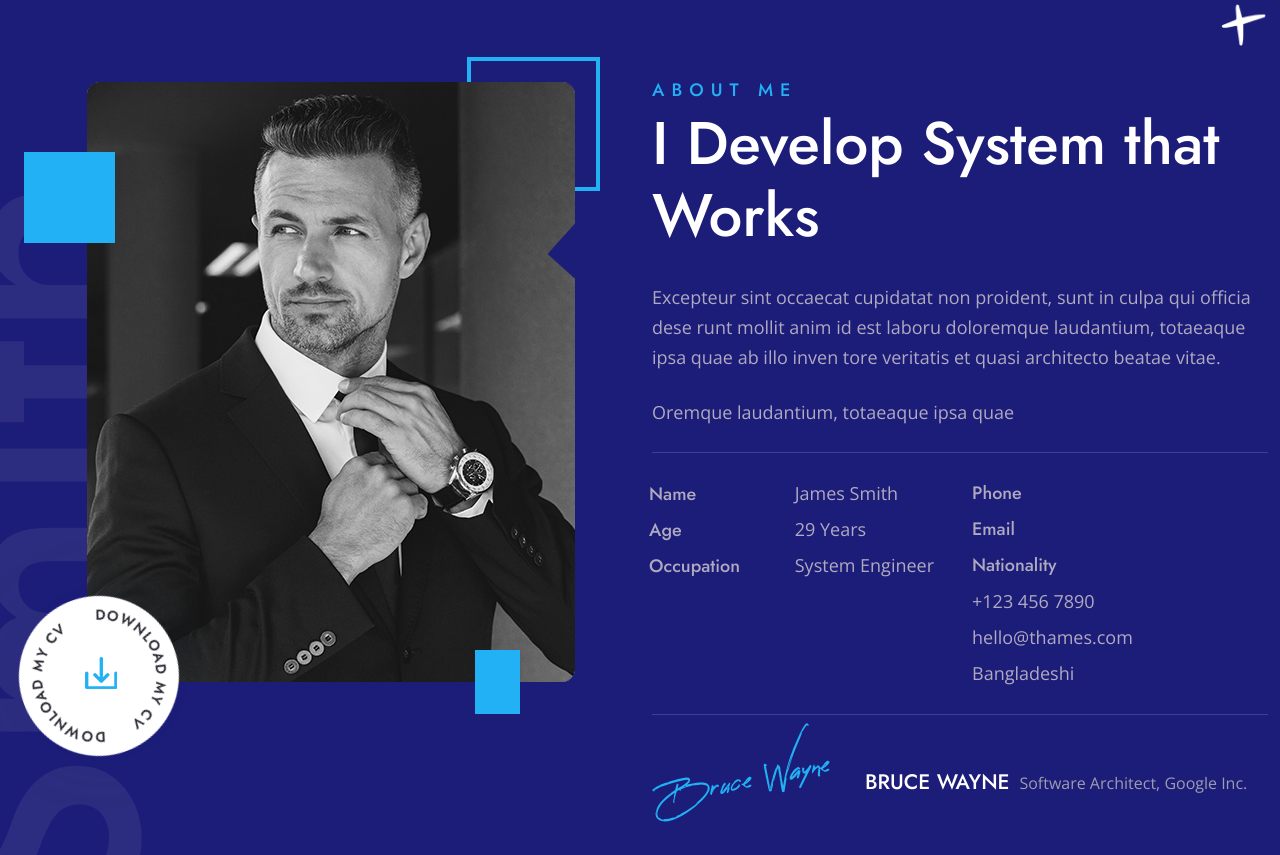
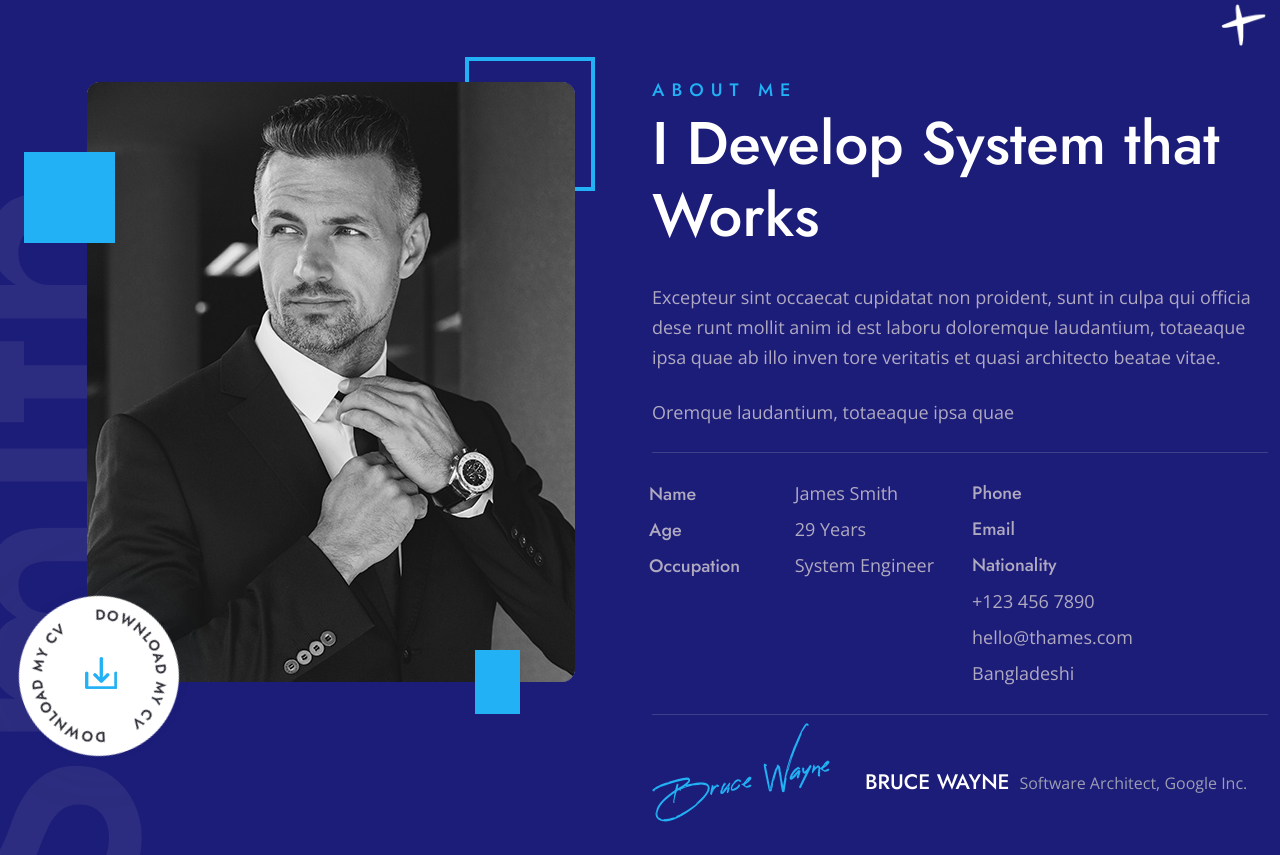
Before and after one commit to kouakira-wil/2_home_midnight_blue, a plain HTML site: page index.html in a window 1280 px wide. Shown: the part 1569-2424 px from the top of the page. Drawn offline with nearby package versions, Linux system fonts and the light colour scheme; files whose address does not match are found by name.

Commit message:
Add files via upload

```diff
--- a/css/style.css
+++ b/css/style.css
@@ -650,17 +650,7 @@ span#main {
 
 /* 5. about area
 ------------------------------------------------------------- */
-.about-img-over::after {
-  position: absolute;
-  content: "";
-  background: #1c1c79;
-  width: 65px;
-  height: 65px;
-  right: -9%;
-  top: 137px;
-  transform: rotate(42deg);
-  z-index: 11;
-}
+
 .about-img-over::before {
   position: absolute;
   content: "";
@@ -672,10 +662,10 @@ span#main {
   z-index: 111;
 }
 .about-shape1 {
-  width: 133px;
+  width: 130px;
   height: 134px;
   border: 4px solid var(--main-color);
-  right: -25px;
+  right: -20px;
   top: -25px;
 }
 .about-shape2 {
```
